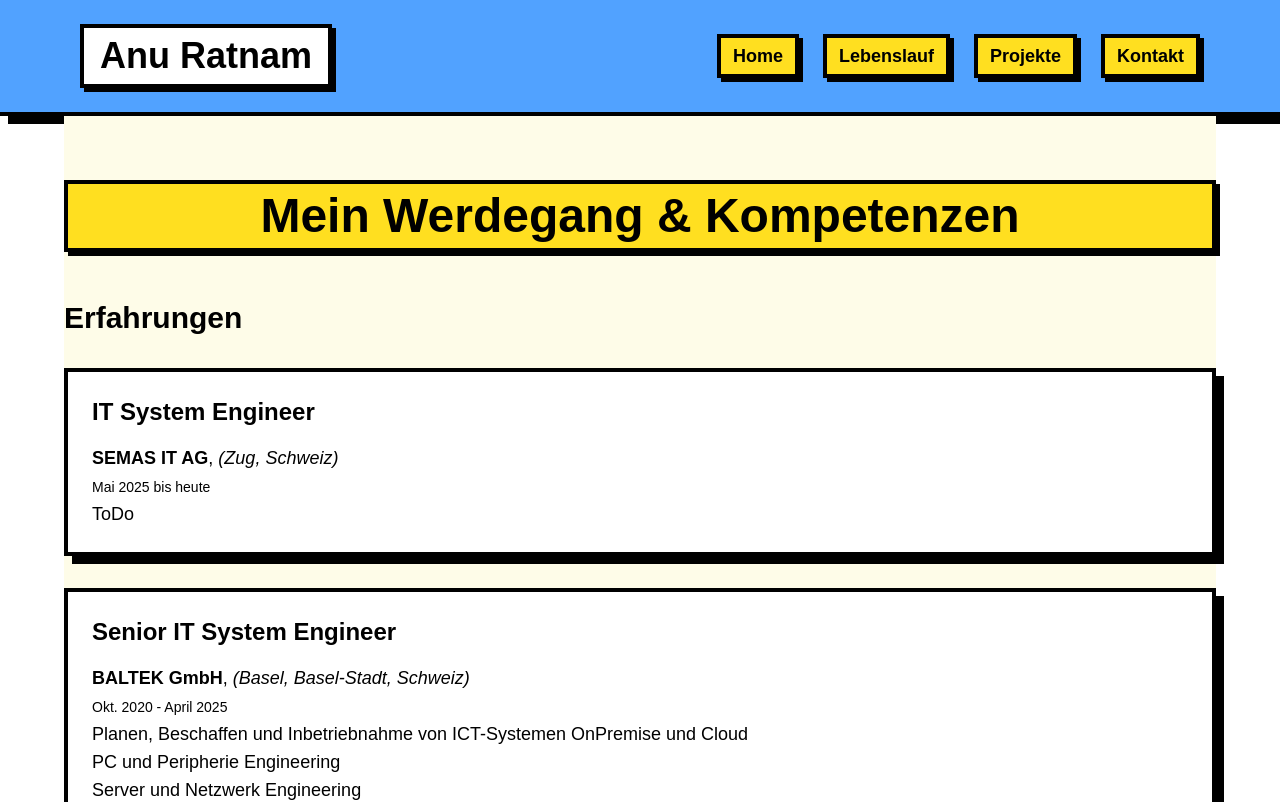
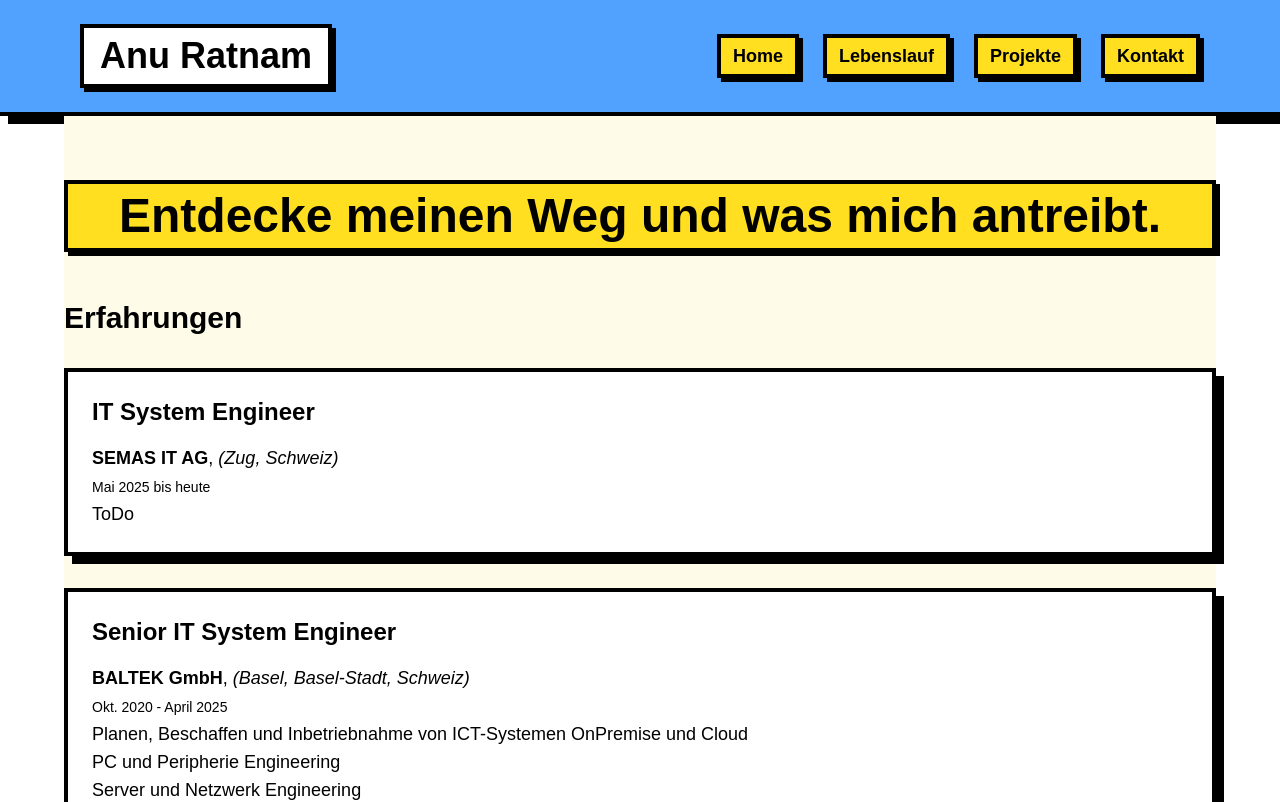
Before and after one commit to theroyalcoder/ratnam.ch, a Next.js app: page /curriculum in a window 1280 px wide. Shown: the top 802 px of the page. Built offline with nearby package versions, Linux system fonts and the light colour scheme.

Commit message:
Clean Up and Small Changes

```diff
--- a/app/curriculum/page.js
+++ b/app/curriculum/page.js
@@ -233,7 +233,7 @@ function Box({ title, children }) {
 export default function CurriculumPage() {
     return (
         <main className="max-w-6xl mx-auto py-16 px-0 bg-yellow-50">
-            <h1 className="text-5xl font-extrabold text-black bg-yellow-300 border-4 border-black shadow-[4px_4px_0_0_#000] px-4 py-2 mb-12 text-center">Mein Werdegang & Kompetenzen</h1>
+            <h1 className="text-5xl font-extrabold text-black bg-yellow-300 border-4 border-black shadow-[4px_4px_0_0_#000] px-4 py-2 mb-12 text-center">Entdecke meinen Weg und was mich antreibt.</h1>
             <h2 className="text-3xl font-extrabold text-black mb-8">Erfahrungen</h2>
             {work.map(({ company, date, title, place, content }) => (
                 <Box key={title} title={title}>
```
